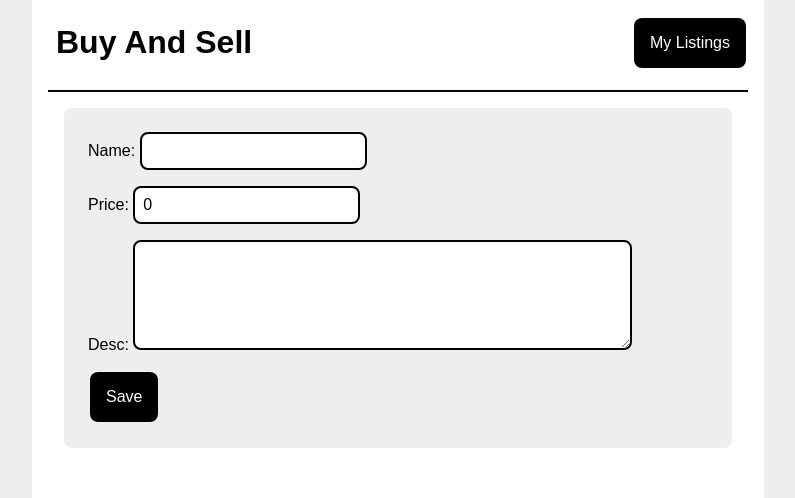
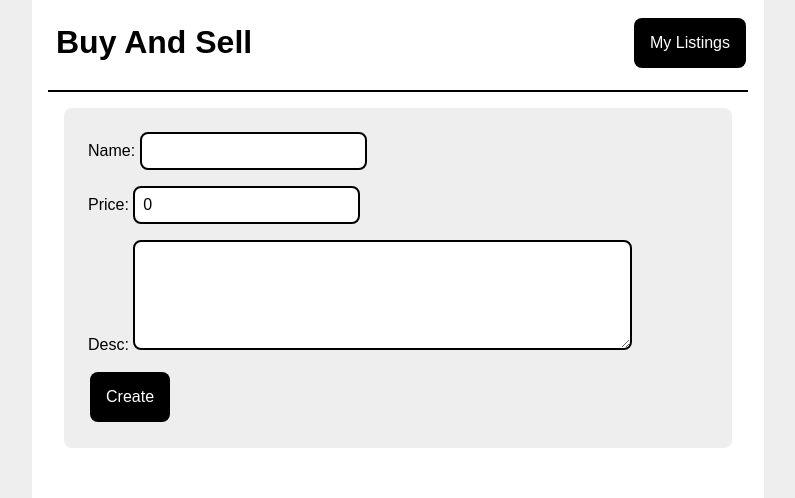
Before and after one commit to parthippkn/angular, an Angular app in the folder sample-1/: page /new-listing in a window 1280 px wide. Shown: the top 498 px of the page, without its empty margins (242-1037 px from the left). Built offline with nearby package versions, Linux system fonts and the light colour scheme.

Commit message:
Added common form component plus input and output

```diff
--- a/sample-1/src/app/edit-listing-page/edit-listing-page.component.html
+++ b/sample-1/src/app/edit-listing-page/edit-listing-page.component.html
@@ -1,14 +1 @@
-<div class="content-box">
-    <div>
-        Name: <input type="text" [(ngModel)]="listing.name">
-    </div>
-    <div>
-        Price: <input type="text" [(ngModel)]="listing.price">
-    </div>
-    <div>
-        Desc: <textarea rows="5" cols="50" [(ngModel)]="listing.description"></textarea>
-    </div>
-    <div>
-        <button (click)="saveListing(listing)">Save</button>
-    </div>
-</div>
+<app-listing-page-form [btnLabel]="buttonLabel" (saveList)="saveListing($event)"></app-listing-page-form>
--- a/sample-1/src/app/edit-listing-page/edit-listing-page.component.ts
+++ b/sample-1/src/app/edit-listing-page/edit-listing-page.component.ts
@@ -10,6 +10,7 @@ import {fakeMyListings} from '../fake-data'
 })
 export class EditListingPageComponent implements OnInit {
 
+  buttonLabel:string = "Save Changes";
   listing:Listing;
 
   constructor(private route:ActivatedRoute, private router: Router) { }
--- a/sample-1/src/app/listing-page-form/listing-page-form.component.html
+++ b/sample-1/src/app/listing-page-form/listing-page-form.component.html
@@ -1 +1,14 @@
-<p>listing-page-form works!</p>
+<div class="content-box">
+    <div>
+        Name: <input type="text" [(ngModel)]="listing.name">
+    </div>
+    <div>
+        Price: <input type="text" [(ngModel)]="listing.price">
+    </div>
+    <div>
+        Desc: <textarea rows="5" cols="50" [(ngModel)]="listing.description"></textarea>
+    </div>
+    <div>
+        <button (click)="saveListing()">{{btnLabel}}</button>
+    </div>
+</div>
--- a/sample-1/src/app/listing-page-form/listing-page-form.component.ts
+++ b/sample-1/src/app/listing-page-form/listing-page-form.component.ts
@@ -1,4 +1,7 @@
-import { Component, OnInit } from '@angular/core';
+import { Component, EventEmitter, Input, OnInit, Output } from '@angular/core';
+import { ActivatedRoute, Router } from '@angular/router';
+import { fakeMyListings } from '../fake-data';
+import { Listing } from '../types';
 
 @Component({
   selector: 'app-listing-page-form',
@@ -7,9 +10,29 @@ import { Component, OnInit } from '@angular/core';
 })
 export class ListingPageFormComponent implements OnInit {
 
-  constructor() { }
+  @Input() btnLabel:string;
+  @Output() saveList= new EventEmitter<Listing>();
+
+  listing:Listing = {
+    id: '',
+    name: '',
+    description: '',
+    price: 0.00
+  };
+
+
+  constructor(private route:ActivatedRoute, private router: Router) { }
 
   ngOnInit(): void {
+    const id = this.route.snapshot.paramMap.get('id');
+    if(id) {
+      this.listing = fakeMyListings.find(listObj => listObj.id === id);
+    }
+  }
+
+  saveListing():void {
+    console.log('saveListing : ', this.listing);
+    this.saveList.emit(this.listing);
   }
 
 }
--- a/sample-1/src/app/new-listing-page/new-listing-page.component.html
+++ b/sample-1/src/app/new-listing-page/new-listing-page.component.html
@@ -1,14 +1 @@
-<div class="content-box">
-    <div>
-        Name: <input type="text" [(ngModel)]="listing.name">
-    </div>
-    <div>
-        Price: <input type="text" [(ngModel)]="listing.price">
-    </div>
-    <div>
-        Desc: <textarea rows="5" cols="50" [(ngModel)]="listing.description"></textarea>
-    </div>
-    <div>
-        <button (click)="createListing(listing)">Save</button>
-    </div>
-</div>
+<app-listing-page-form [btnLabel]="buttonLabel" (saveList)="createListing($event)"></app-listing-page-form>
--- a/sample-1/src/app/new-listing-page/new-listing-page.component.ts
+++ b/sample-1/src/app/new-listing-page/new-listing-page.component.ts
@@ -11,21 +11,18 @@ import { Listing } from '../types';
 })
 export class NewListingPageComponent implements OnInit {
 
-  listing:Listing = {
-    id: '',
-    name: '',
-    description: '',
-    price: 0.00
-  };
+  buttonLabel:string;
 
   constructor(private router:Router) { }
 
   ngOnInit(): void {
+    this.buttonLabel = "Create";
   }
 
-  createListing(): void {
-    this.listing.id = new Date().getTime() + "";
-    fakeMyListings.push(this.listing);
+  createListing(listing:Listing): void {
+    console.log('In createListing' , listing)
+    listing.id = new Date().getTime() + "";
+    fakeMyListings.push(listing);
     this.router.navigateByUrl("/my-listings")
   }
 }
```
